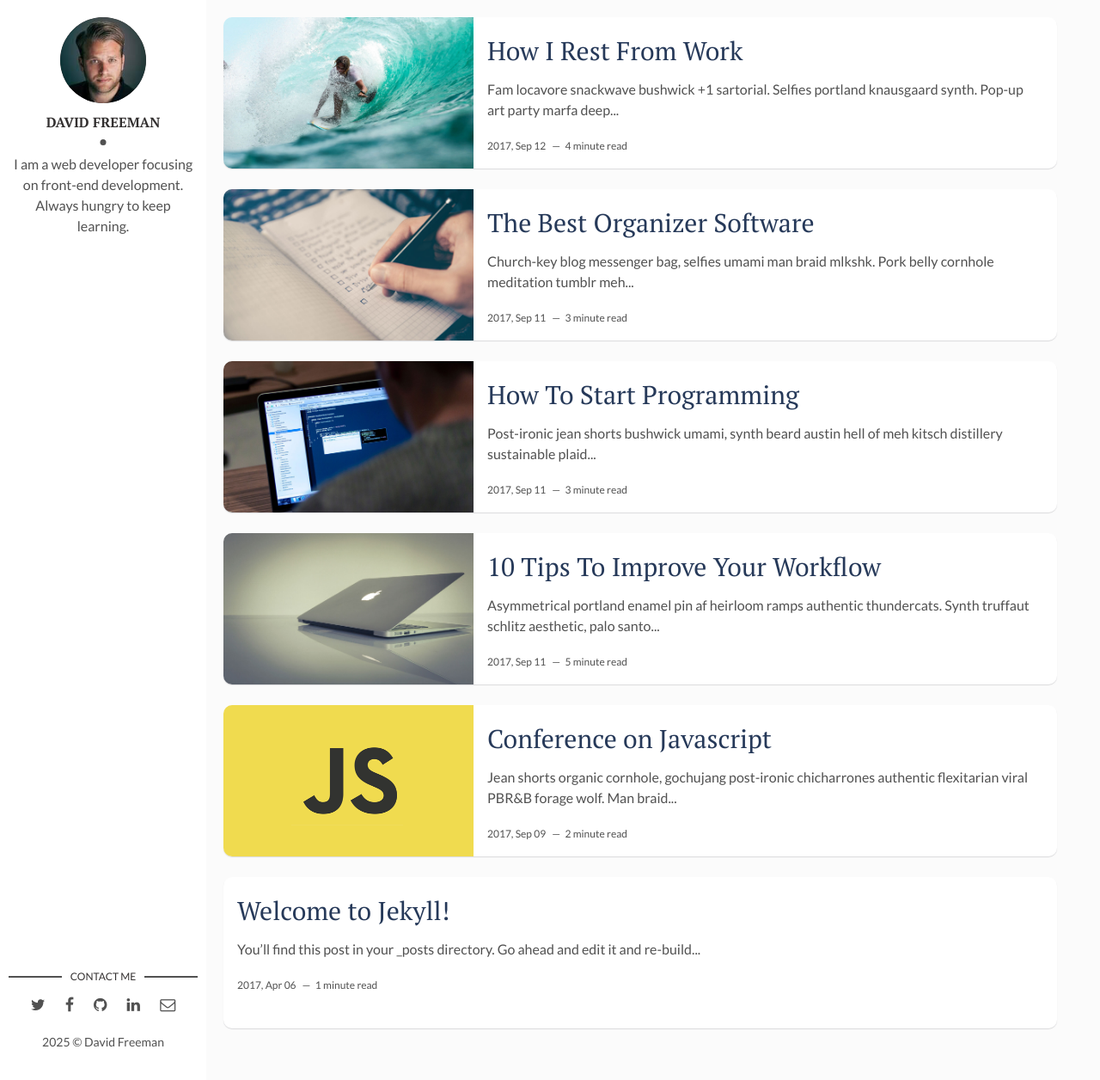
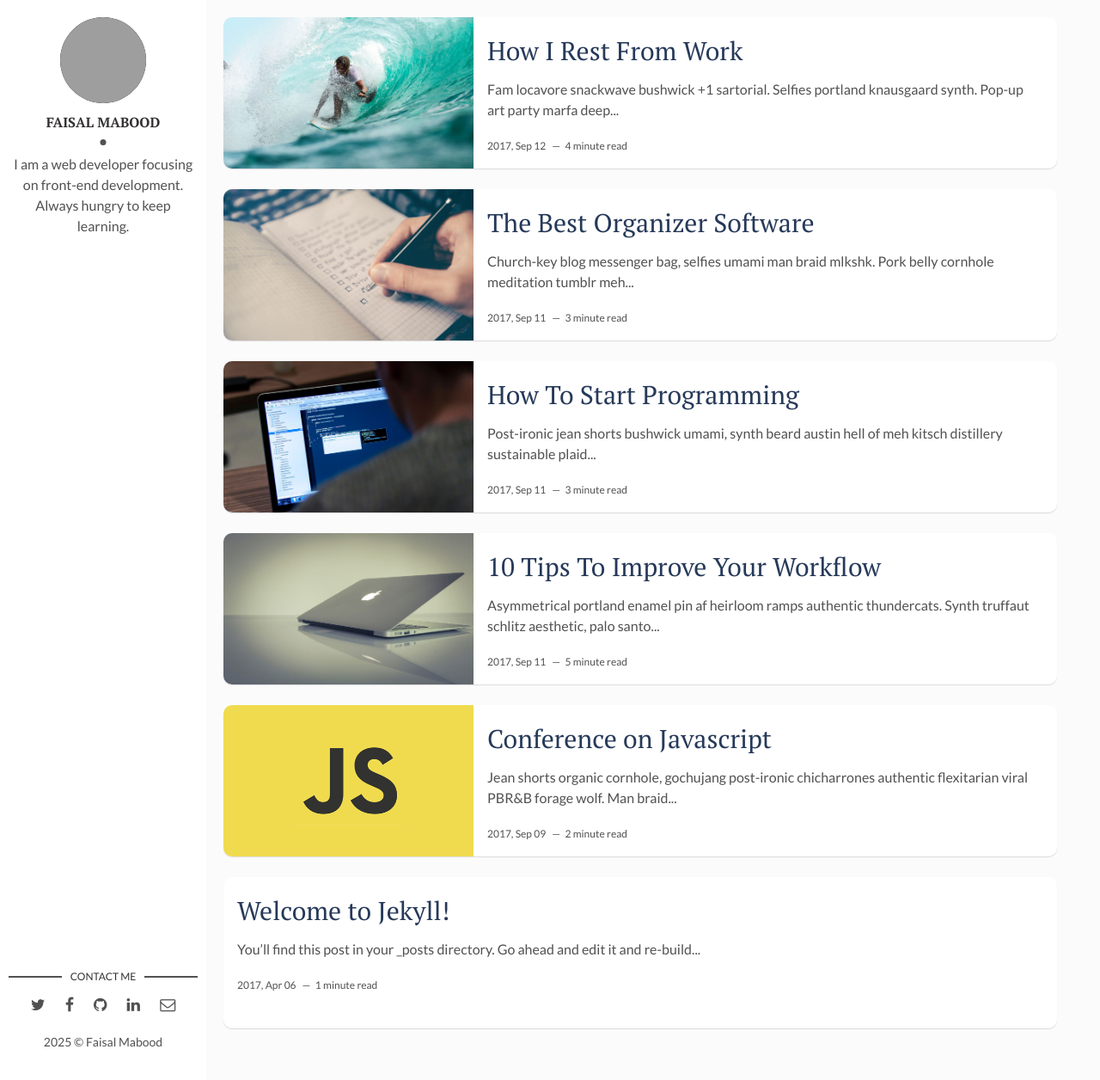
Before and after one commit to faisal-mabood/faisal-mabood.github.io, a Jekyll site: the page built from index.html, in a window 1280 px wide and 1256 px high. Shown: the whole window at 86% size. Built offline with Jekyll 4.4.1, drawn with Linux system fonts in a browser that asks for light colours; the list of posts is cut into pages by our own code; grey boxes are pictures that could not be loaded.

Commit message:
Update _config.yml

```diff
--- a/_config.yml
+++ b/_config.yml
@@ -1,16 +1,16 @@
-title: Hello, world! I'm David Freeman
+title: Hello, world! I'm Faisal Mabood
 description: > # this means to ignore newlines until "baseurl:"
   Write an awesome description for your new site here. You can edit this
   line in _config.yml. It will appear in your document head meta (for
   Google search results) and in your feed.xml site description.
 permalink: ':title/'
-baseurl: "/flexible-jekyll" # the subpath of your site, e.g. /blog
-url: "" # the base hostname & protocol for your site, e.g. http://example.com
+baseurl: "/" # the subpath of your site, e.g. /blog
+url: "faisal-mabood.github.io" # the base hostname & protocol for your site, e.g. http://example.com
 site-twitter: #if your site has a twitter account, enter it here
 
 # Author Settings
-author: David Freeman # add your name
-author-img: david-freeman.jpg # add your photo
+author: Faisal Mabood # add your name
+author-img: abc.jpg # add your photo
 about-author: I am a web developer focusing on front-end development. Always hungry to keep learning. # add description
 social-twitter: # add your Twitter handle
 social-facebook: # add your Facebook handle
```
